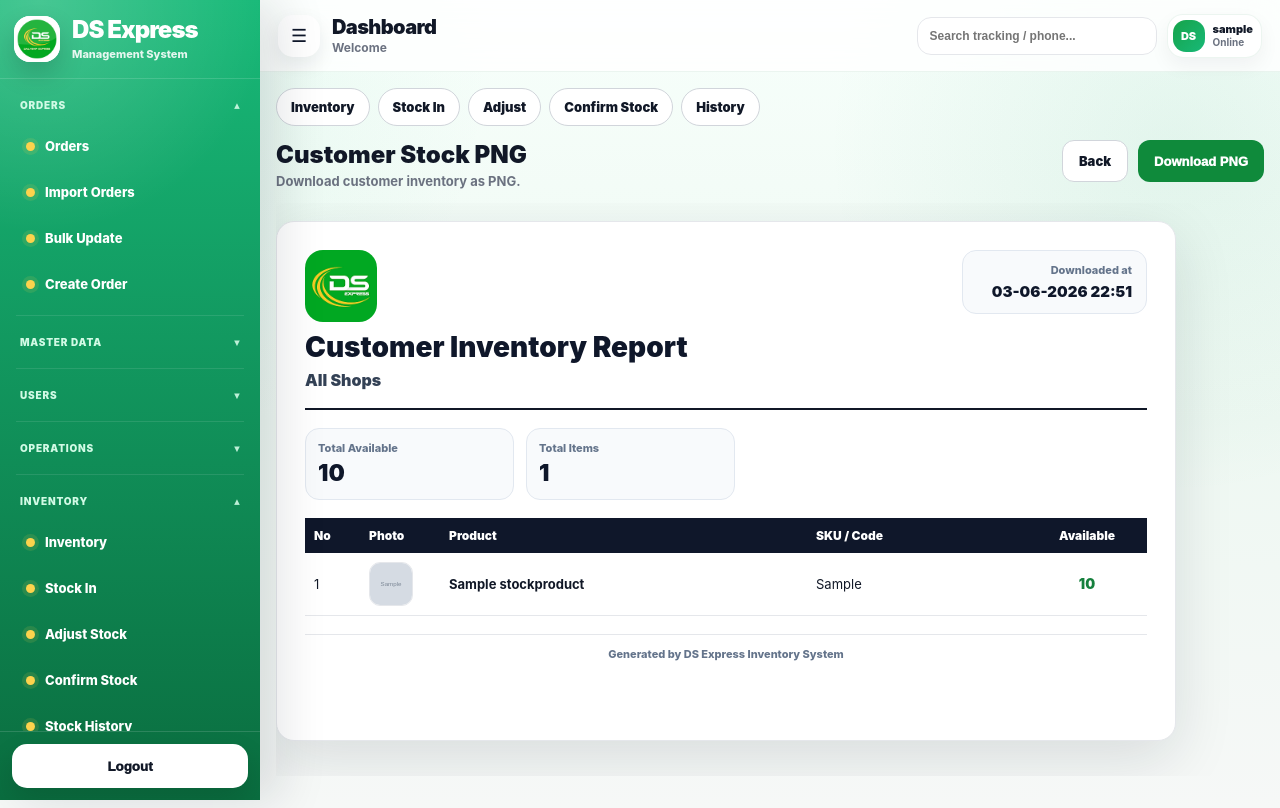
After one commit to tanshychiev/dsexpress, a Django app: page /inventory/customer-stock-png/ in a window 1280 px wide. The commit adds this page. Run offline with Django 5.2, Linux system fonts and the light colour scheme; a user stored in the database is signed in; tables that the repository leaves empty hold one stand-in row (values such as "Sample post"); grey boxes marked "Sample" are stand-in pictures.

Commit message:
Update customer inventory PNG report

```diff
--- a/inventory/urls.py
+++ b/inventory/urls.py
@@ -39,4 +39,6 @@ urlpatterns = [
         views.stock_products_api,
         name="stock_products_api",
     ),
+
+    path("customer-stock-png/", views.customer_stock_png, name="customer_stock_png"),
 ]
--- a/inventory/views.py
+++ b/inventory/views.py
@@ -736,3 +736,85 @@ def product_edit(request, product_id: int):
             "product": product,
         },
     )
+
+
+@login_required
+def customer_stock_png(request):
+    if not staff_only(request):
+        return redirect("portal:dashboard")
+
+    seller_id = (request.GET.get("seller_id") or "").strip()
+    q = (request.GET.get("q") or "").strip()
+
+    selected_seller = None
+    selected_seller_display = ""
+
+    if seller_id.isdigit():
+        selected_seller = Seller.objects.filter(id=int(seller_id), is_active=True).first()
+        selected_seller_display = seller_display(selected_seller)
+
+    products = (
+        StockProduct.objects
+        .select_related("seller")
+        .filter(is_active=True)
+        .order_by("seller__name", "name")
+    )
+
+    if selected_seller:
+        products = products.filter(seller=selected_seller)
+
+    if q:
+        products = products.filter(
+            Q(name__icontains=q)
+            | Q(sku__icontains=q)
+            | Q(product_type__icontains=q)
+            | Q(location__icontains=q)
+            | Q(seller__name__icontains=q)
+            | Q(seller__code__icontains=q)
+        )
+
+    rows = []
+
+    total_current = 0
+    total_reserved = 0
+    total_available = 0
+
+    for product in products:
+        available = current_available_qty(product)
+        reserved = reserved_qty(product)
+        current = available + reserved
+        snapshot = last_confirmed(product)
+
+        total_current += current
+        total_reserved += reserved
+        total_available += available
+
+        rows.append({
+            "product": product,
+            "photo_url": product.photo.url if product.photo else "",
+            "name": product.name,
+            "sku": product.sku,
+            "product_type": product.product_type,
+            "location": product.location,
+            "current_qty": current,
+            "reserved_qty": reserved,
+            "available_qty": available,
+            "last_confirmed_at": snapshot.confirmed_at if snapshot else None,
+        })
+
+    return render(
+        request,
+        "inventory/customer_stock_png.html",
+        {
+            "rows": rows,
+            "selected_seller": selected_seller,
+            "selected_seller_display": selected_seller_display,
+            "shop_name": selected_seller.name if selected_seller else "All Shops",
+            "shop_code": selected_seller.code if selected_seller else "",
+            "q": q,
+            "server_now": timezone.localtime(),
+            "total_current": total_current,
+            "total_reserved": total_reserved,
+            "total_available": total_available,
+        },
+    )
--- /dev/null
+++ b/templates/inventory/customer_stock_png.html
@@ -0,0 +1,399 @@
+{% extends "inventory/base_inventory.html" %}
+{% load static %}
+
+{% block title %}Customer Stock PNG - DS Express{% endblock %}
+
+{% block inventory_content %}
+
+<div class="inv-head no-print">
+  <div>
+    <h1 class="inv-title">Customer Stock PNG</h1>
+    <div class="inv-sub">Download customer inventory as PNG.</div>
+  </div>
+
+  <div style="display:flex; gap:10px; flex-wrap:wrap;">
+    <a
+      class="btn-soft"
+      href="{% url 'inventory:list' %}?seller_id={{ selected_seller.id|default:'' }}&q={{ q|urlencode }}"
+    >
+      Back
+    </a>
+
+    <button type="button" class="btn-green" onclick="downloadCustomerStockPNG()">
+      Download PNG
+    </button>
+  </div>
+</div>
+
+<div class="png-page-shell">
+  <div id="customerStockPNGA4" class="png-paper">
+
+    <div class="png-header">
+      <div class="png-header-left">
+
+        <div class="report-logo-box">
+          <img
+            src="{% static 'img/ds-app-icon-180.png' %}"
+            alt="DS Express"
+            width="72"
+            height="72"
+            style="width:72px !important; height:72px !important; max-width:72px !important; max-height:72px !important; object-fit:contain !important; display:block !important;"
+          >
+        </div>
+
+        <h1>Customer Inventory Report</h1>
+
+        <div class="shop-line">
+          {{ shop_name }}
+          {% if shop_code %}
+            <span>({{ shop_code }})</span>
+          {% endif %}
+        </div>
+      </div>
+
+      <div class="report-meta">
+        <div>Downloaded at</div>
+        <strong id="pngDownloadTime">
+          {{ server_now|date:"d-m-Y H:i" }}
+        </strong>
+      </div>
+    </div>
+
+    <div class="summary-grid">
+      <div class="summary-box">
+        <span>Total Available</span>
+        <strong>{{ total_available }}</strong>
+      </div>
+
+      <div class="summary-box">
+        <span>Total Items</span>
+        <strong>{{ rows|length }}</strong>
+      </div>
+    </div>
+
+    <table class="customer-stock-table">
+      <thead>
+        <tr>
+          <th style="width:55px;">No</th>
+          <th style="width:80px;">Photo</th>
+          <th>Product</th>
+          <th style="width:220px;">SKU / Code</th>
+          <th style="width:120px; text-align:center;">Available</th>
+        </tr>
+      </thead>
+
+      <tbody>
+        {% for row in rows %}
+          <tr>
+            <td>{{ forloop.counter }}</td>
+
+            <td>
+              {% if row.photo_url %}
+                <img
+                  class="png-product-photo"
+                  src="{{ row.photo_url }}"
+                  alt="{{ row.name }}"
+                >
+              {% else %}
+                <div class="png-no-photo">NO PHOTO</div>
+              {% endif %}
+            </td>
+
+            <td>
+              <strong>{{ row.name }}</strong>
+            </td>
+
+            <td>
+              {% if row.sku %}
+                {{ row.sku }}
+              {% else %}
+                -
+              {% endif %}
+            </td>
+
+            <td class="num">
+              {% if row.available_qty <= 0 %}
+                <span class="danger">{{ row.available_qty }}</span>
+              {% else %}
+                <span class="success">{{ row.available_qty }}</span>
+              {% endif %}
+            </td>
+          </tr>
+        {% empty %}
+          <tr>
+            <td colspan="5" style="text-align:center; padding:22px;">
+              No stock product found.
+            </td>
+          </tr>
+        {% endfor %}
+      </tbody>
+    </table>
+
+    <div class="png-footer">
+      Generated by DS Express Inventory System
+    </div>
+
+  </div>
+</div>
+
+<style>
+  .png-page-shell{
+    width:100%;
+    overflow:auto;
+    padding:18px 0 35px;
+  }
+
+  .png-paper{
+    width:900px;
+    min-height:520px;
+    background:#ffffff;
+    color:#111827;
+    padding:28px;
+    border-radius:18px;
+    box-shadow:0 18px 60px rgba(15,23,42,.12);
+    border:1px solid #e5e7eb;
+    overflow:hidden;
+  }
+
+  .png-header{
+    display:flex;
+    align-items:flex-start;
+    justify-content:space-between;
+    gap:20px;
+    padding-bottom:18px;
+    border-bottom:2px solid #111827;
+  }
+
+  .png-header-left{
+    min-width:0;
+  }
+
+  .report-logo-box{
+    width:72px;
+    height:72px;
+    display:flex;
+    align-items:center;
+    justify-content:center;
+    overflow:hidden;
+    margin-bottom:10px;
+    border-radius:18px;
+  }
+
+  .report-logo-box img{
+    width:72px !important;
+    height:72px !important;
+    max-width:72px !important;
+    max-height:72px !important;
+    object-fit:contain !important;
+    display:block !important;
+  }
+
+  .png-header h1{
+    margin:0;
+    font-size:28px;
+    line-height:1.1;
+    font-weight:950;
+    color:#0f172a;
+  }
+
+  .shop-line{
+    margin-top:7px;
+    font-size:16px;
+    font-weight:900;
+    color:#334155;
+  }
+
+  .shop-line span{
+    color:#64748b;
+    font-weight:800;
+  }
+
+  .report-meta{
+    text-align:right;
+    background:#f8fafc;
+    border:1px solid #e2e8f0;
+    border-radius:14px;
+    padding:12px 14px;
+    min-width:185px;
+    color:#64748b;
+    font-size:11px;
+    font-weight:800;
+  }
+
+  .report-meta strong{
+    display:block;
+    margin-top:5px;
+    color:#0f172a;
+    font-size:15px;
+    font-weight:950;
+  }
+
+  .summary-grid{
+    display:grid;
+    grid-template-columns:repeat(2, 1fr);
+    gap:12px;
+    max-width:430px;
+    margin:18px 0;
+  }
+
+  .summary-box{
+    border:1px solid #e2e8f0;
+    background:#f8fafc;
+    border-radius:14px;
+    padding:12px;
+  }
+
+  .summary-box span{
+    display:block;
+    color:#64748b;
+    font-size:11px;
+    font-weight:850;
+  }
+
+  .summary-box strong{
+    display:block;
+    margin-top:4px;
+    color:#0f172a;
+    font-size:23px;
+    font-weight:950;
+  }
+
+  .customer-stock-table{
+    width:100%;
+    border-collapse:collapse;
+    font-size:13px;
+  }
+
+  .customer-stock-table th{
+    background:#0f172a;
+    color:#fff;
+    padding:10px 9px;
+    text-align:left;
+    font-size:12px;
+    font-weight:950;
+    white-space:nowrap;
+  }
+
+  .customer-stock-table td{
+    border-bottom:1px solid #e5e7eb;
+    padding:9px;
+    vertical-align:middle;
+    text-align:left;
+  }
+
+  .customer-stock-table tbody tr:nth-child(even){
+    background:#f8fafc;
+  }
+
+  .customer-stock-table td.num{
+    text-align:center;
+  }
+
+  .png-product-photo{
+    width:44px;
+    height:44px;
+    border-radius:11px;
+    object-fit:cover;
+    border:1px solid #e5e7eb;
+    background:#fff;
+    display:block;
+  }
+
+  .png-no-photo{
+    width:44px;
+    height:44px;
+    border-radius:11px;
+    display:flex;
+    align-items:center;
+    justify-content:center;
+    background:#f1f5f9;
+    color:#94a3b8;
+    font-size:8px;
+    font-weight:950;
+    border:1px solid #e2e8f0;
+  }
+
+  .num{
+    font-weight:950;
+    font-size:14px;
+  }
+
+  .success{
+    color:#15803d;
+    font-weight:950;
+  }
+
+  .danger{
+    color:#dc2626;
+    font-weight:950;
+  }
+
+  .png-footer{
+    margin-top:18px;
+    padding-top:12px;
+    border-top:1px solid #e5e7eb;
+    text-align:center;
+    color:#64748b;
+    font-size:11px;
+    font-weight:800;
+  }
+
+  @media print{
+    .no-print{
+      display:none !important;
+    }
+
+    .png-paper{
+      box-shadow:none;
+      border:none;
+      border-radius:0;
+    }
+  }
+</style>
+
+<script src="https://cdnjs.cloudflare.com/ajax/libs/html2canvas/1.4.1/html2canvas.min.js"></script>
+
+<script>
+async function downloadCustomerStockPNG() {
+  const area = document.getElementById("customerStockPNGA4");
+  const timeText = document.getElementById("pngDownloadTime");
+
+  const shopName = "{{ shop_name|default:'Shop'|escapejs }}";
+
+  const now = new Date();
+
+  const day = String(now.getDate()).padStart(2, "0");
+  const month = String(now.getMonth() + 1).padStart(2, "0");
+  const year = now.getFullYear();
+
+  const hour = String(now.getHours()).padStart(2, "0");
+  const minute = String(now.getMinutes()).padStart(2, "0");
+
+  const downloadTime = `${day}-${month}-${year} ${hour}:${minute}`;
+  const fileTime = `${day}-${month}-${year}-${hour}-${minute}`;
+
+  timeText.innerText = downloadTime;
+
+  const canvas = await html2canvas(area, {
+    scale: 2,
+    useCORS: true,
+    backgroundColor: "#ffffff",
+    windowWidth: area.scrollWidth,
+    windowHeight: area.scrollHeight
+  });
+
+  const safeShopName = shopName
+    .replace(/[\\/:*?"<>|]/g, "")
+    .replace(/\s+/g, "-")
+    .trim() || "Shop";
+
+  const fileName = `${safeShopName}-Inventory-${fileTime}.png`;
+
+  const link = document.createElement("a");
+  link.download = fileName;
+  link.href = canvas.toDataURL("image/png");
+  link.click();
+}
+</script>
+
+{% endblock %}
```
Also changed, not shown: templates/inventory/list.html (+9 -0 lines).
